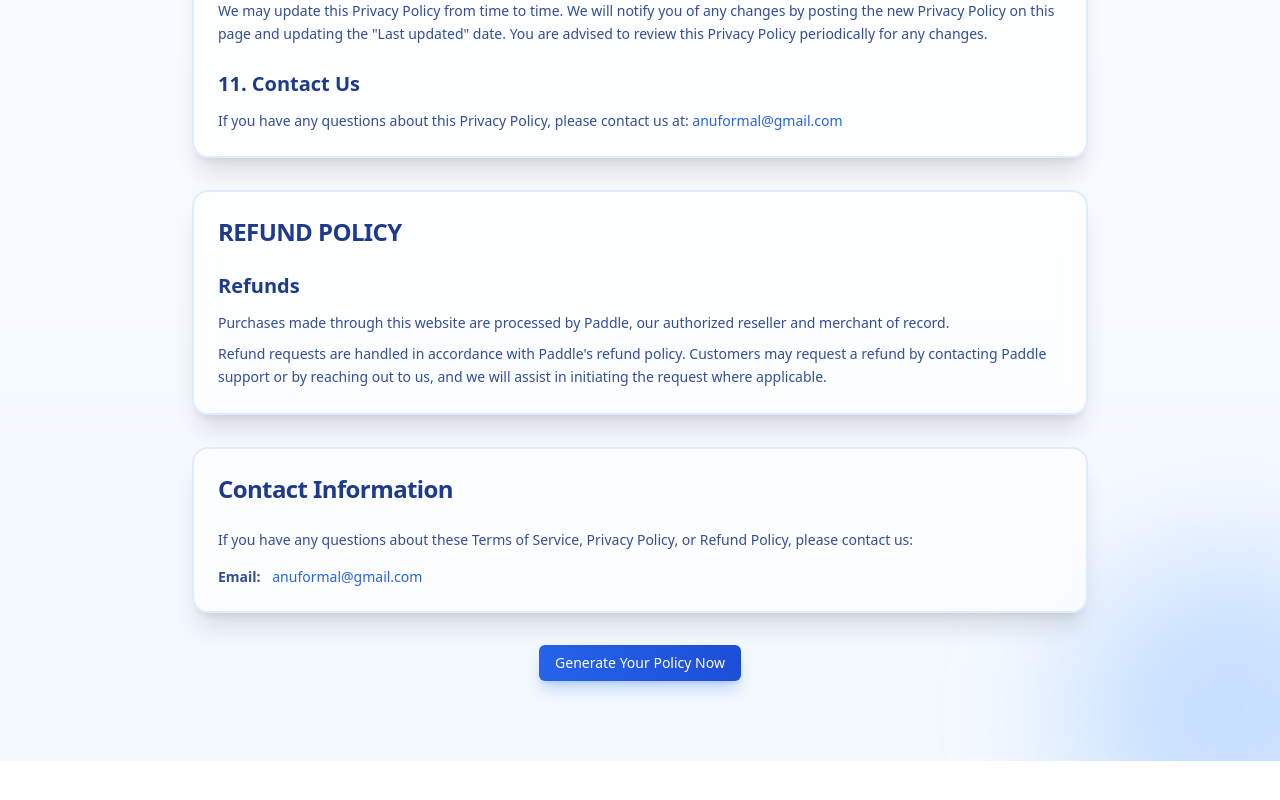
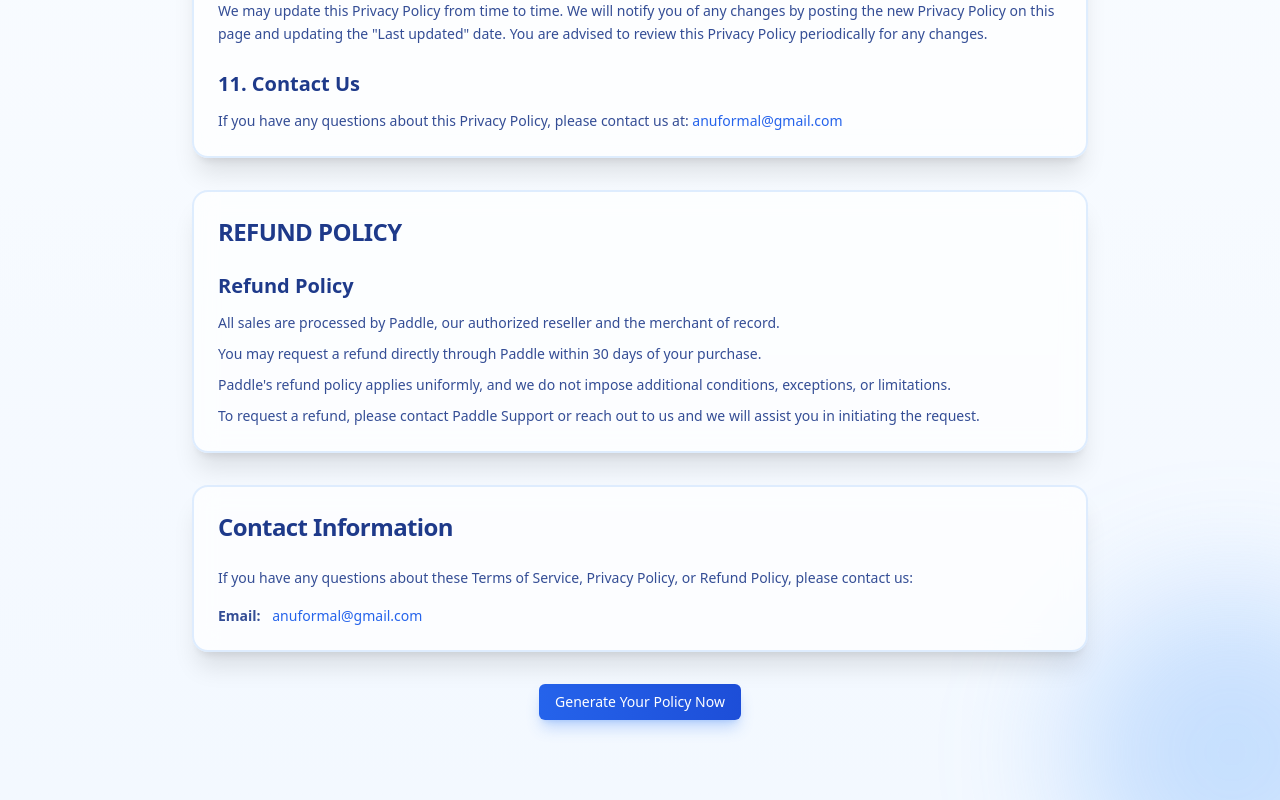
Before and after one commit to AK5200/ultrafastutilities, a Next.js app: page /terms in a window 1280 px wide. Shown: the part 4519-5319 px from the top of the page. Before the commit the page ends 5280 px from the top, so only its background shows below. Built offline with nearby package versions, Linux system fonts and the light colour scheme; no server answers.

Commit message:
Update refund policy with Paddle-approved wording: 30-day window, no qualifiers, defers to Paddle

```diff
--- a/app/terms/page.tsx
+++ b/app/terms/page.tsx
@@ -287,12 +287,18 @@ export default function TermsPage() {
           </CardHeader>
           <CardContent className="space-y-6 text-blue-900/90">
             <div>
-              <h2 className="text-xl font-semibold mb-3 text-blue-900">Refunds</h2>
+              <h2 className="text-xl font-semibold mb-3 text-blue-900">Refund Policy</h2>
               <p className="text-sm leading-relaxed">
-                Purchases made through this website are processed by Paddle, our authorized reseller and merchant of record.
+                All sales are processed by Paddle, our authorized reseller and the merchant of record.
               </p>
               <p className="text-sm leading-relaxed mt-2">
-                Refund requests are handled in accordance with Paddle's refund policy. Customers may request a refund by contacting Paddle support or by reaching out to us, and we will assist in initiating the request where applicable.
+                You may request a refund directly through Paddle within 30 days of your purchase.
+              </p>
+              <p className="text-sm leading-relaxed mt-2">
+                Paddle's refund policy applies uniformly, and we do not impose additional conditions, exceptions, or limitations.
+              </p>
+              <p className="text-sm leading-relaxed mt-2">
+                To request a refund, please contact Paddle Support or reach out to us and we will assist you in initiating the request.
               </p>
             </div>
           </CardContent>
```
